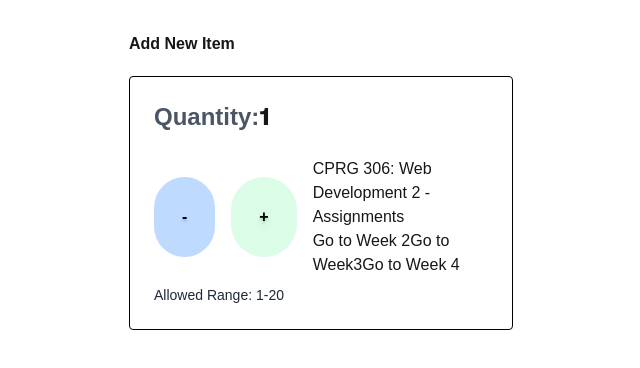
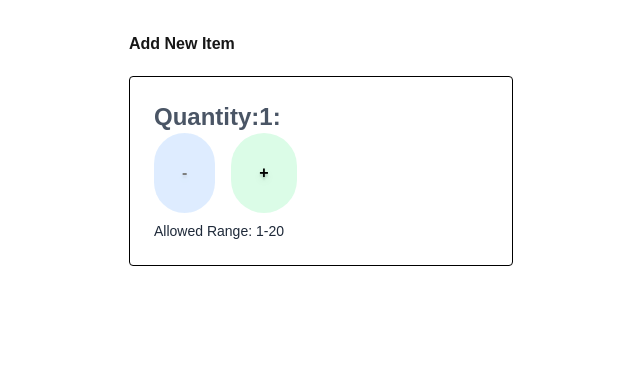
Before and after one commit to edwinolaez/cprg306, a Next.js app in the folder assignments/: page /week4 in a window 1280 px wide. Shown: the top 368 px of the page, without its empty margins (319-959 px from the left). Built offline with nearby package versions, Linux system fonts and the light colour scheme.

Commit message:
quantiy counting when + and - box are clicked

```diff
--- a/assignments/app/page.js
+++ b/assignments/app/page.js
@@ -6,7 +6,7 @@ export default function Page() {
   return (
    <div>
     <h1>CPRG 306: Web Development 2 - Assignments</h1>
-    <Link href="/week_2">Go to Week 2</Link>
+    <Link href="/week2">Go to Week 2</Link>
     <Link href="/week3">Go to Week3</Link>
     <Link href="/week4">Go to Week 4</Link>
    </div>
--- a/assignments/app/week4/new-item.js
+++ b/assignments/app/week4/new-item.js
@@ -1,17 +1,34 @@
+"use client";
 import { useState } from "react";
-import Page from "../page";
+
 
 export default function NewItem(){
   const [quantity, setQuantity]= useState(1);
-//  const [counter, setCounter] = useState(0)
+
+const increase = () => {
+    if(quantity < 20) {
+      setQuantity(quantity +1);
+    }
+  };
+   const decrease = () => {
+    if(quantity > 1) {
+      setQuantity(quantity -1);
+    }
+   };
+
   return (
-    <>
-      <div className="flex items-center gap-4">
-       <button onClick={() => setQuantity(quantity -1)} className="text-shadow-lg font-bold bg-blue-200 text-black px-7 py-7 rounded-full curser-pointer hover:bg-amber-600 hover:shadow-lg transition ease-linear duration-200" > - </button>
-      <button onClick={() => setQuantity(quantity + 1)} className="text-shadow-lg font-bold bg-green-100 text-black px-7 py-7 rounded-full curser-pointer hover:bg-amber-200 hover:shadow-lg transition ease-linear duration-200"> + </button>
-
-      <Page quantity={quantity} />
+      <div className="flex flex-col ">
+        <p className="text-2xl font-bold text-gray-600">Quantity:
+            <span className='text-2xl font-bold text-gray-600'>{quantity}:</span>
+        </p>
+       <div className="flex gap-4">
+        <button onClick={decrease}
+         disabled={quantity===1}
+        className={`text-shadow-lg font-bold bg-blue-200 text-black px-7 py-7 rounded-full cursor-pointer hover:bg-amber-600 hover:shadow-lg transition ease-linear duration-200 ${quantity ===1 ? "opacity-50": "" }`}> - </button>
+        <button onClick={increase}
+        disabled={quantity===20}
+        className={`text-shadow-lg font-bold bg-green-100 text-black px-7 py-7 rounded-full cursor-pointer hover:bg-amber-200 hover:shadow-lg transition ease-linear duration-200 ${quantity===20 ? "opacity-50" : "" }`}> + </button>
+        </div>
       </div>
-    </>
   );
 }
--- a/assignments/app/week4/page.js
+++ b/assignments/app/week4/page.js
@@ -1,17 +1,12 @@
 "use client"
-import { useState } from 'react';
 import NewItem from './new-item';
 
 export default function Page () {
   return (
-    <main className='p-8 max-w-md mx-auto'>
+    <main className='p-8 flex justify-center'>
       <div>
         <h1 className='text-shadow-blue-800 font-extrabold mb-5'> Add New Item</h1>
-        <section className='rounded border border-black p-6 bg-white'>
-          <p className='mb-6'>
-            <span className='text-2xl font-bold text-gray-600'>Quantity:</span>
-            <span className='text-2xl font-sans font-extrabold'>1</span>
-          </p>
+        <section className='rounded border border-black p-6 bg-white box-border w-96'>
         <NewItem/>
         <div>
           <p className='mt-2 text-sm text-gray-800'>Allowed Range: 1-20</p>
```
Also changed, not shown: assignments/app/week2/page.js (renamed from assignments/app/week_2/page.js), assignments/app/week2/student_info.js (renamed from assignments/app/week_2/student_info.js).
